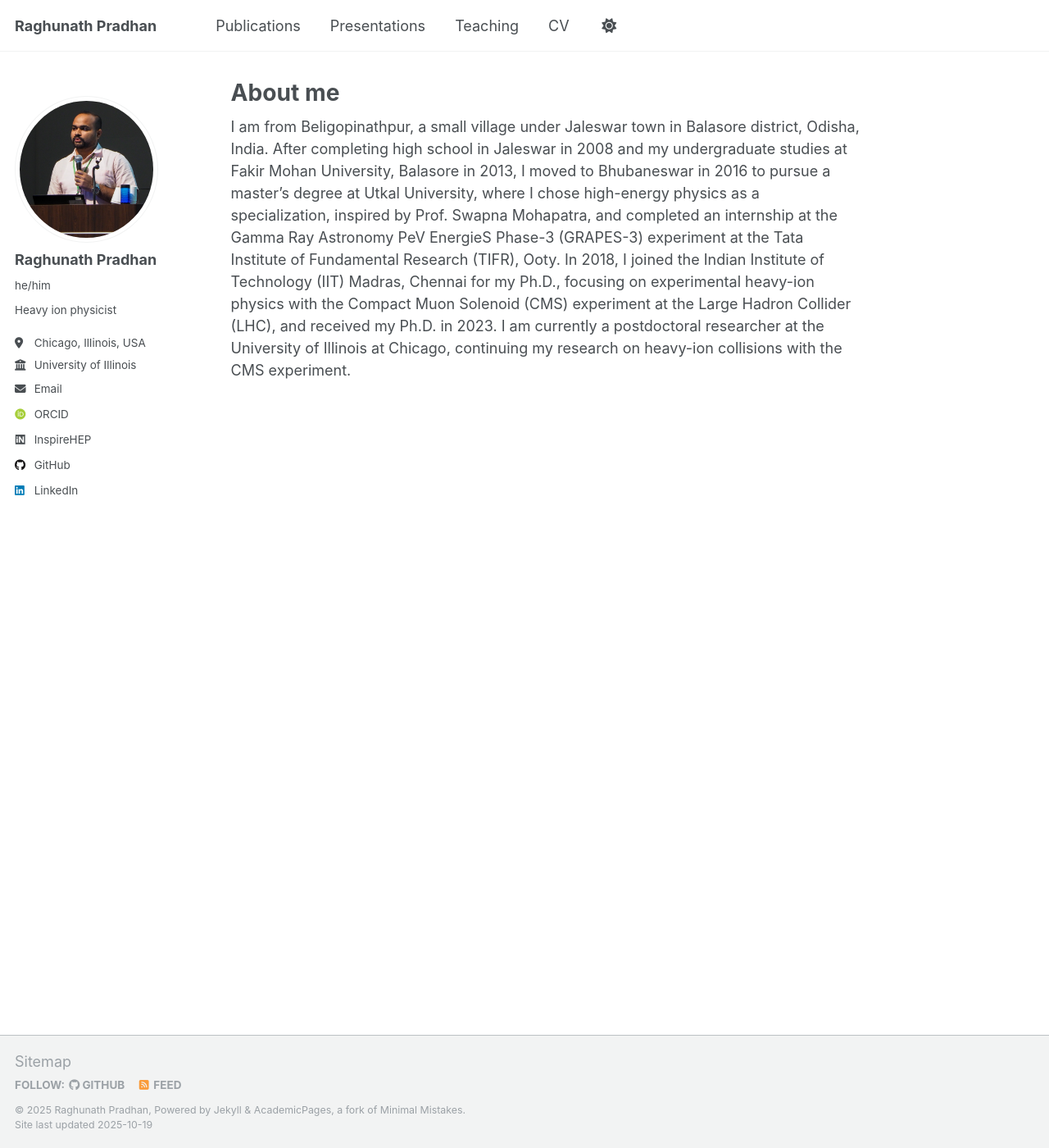
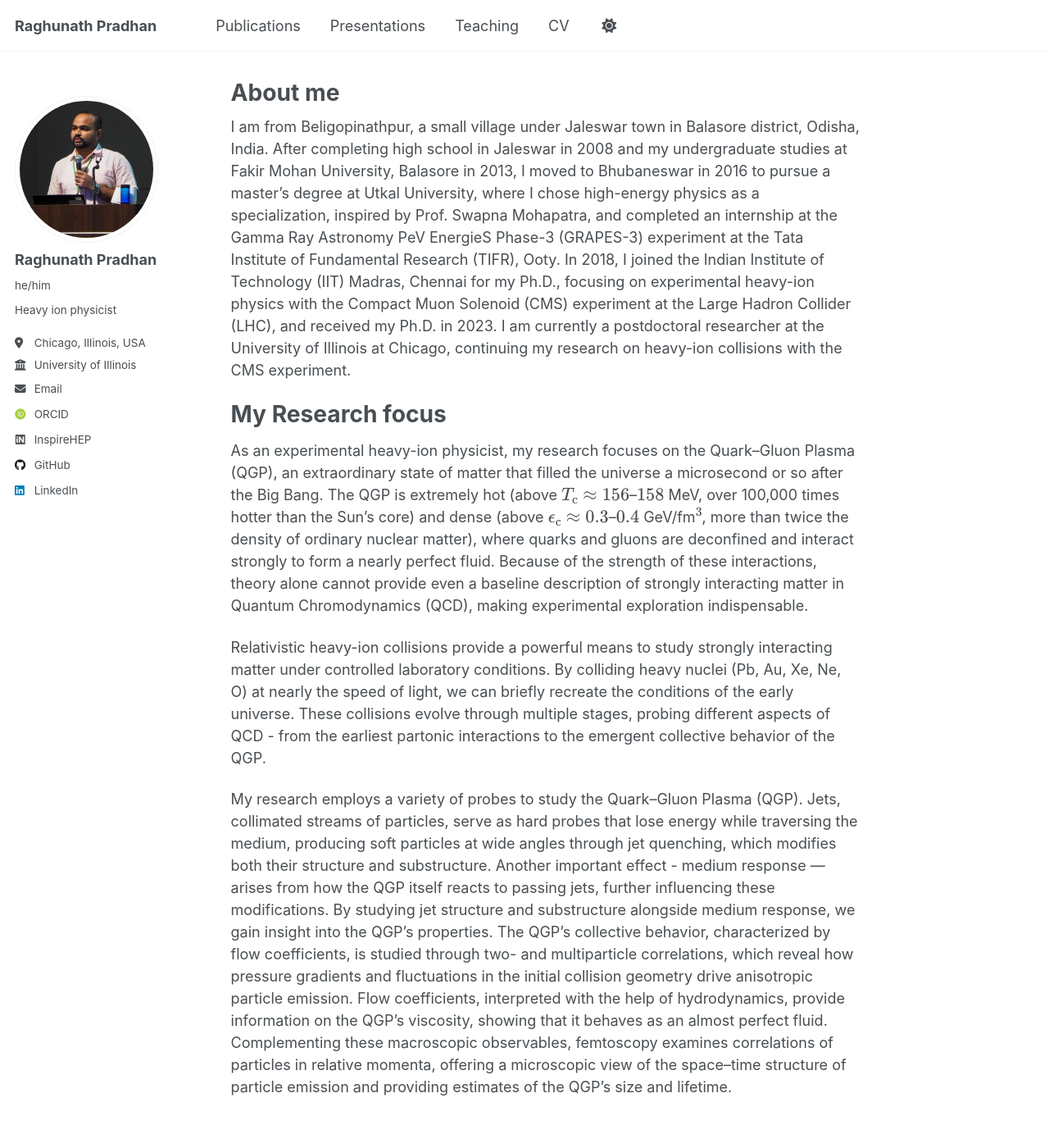
Before and after one commit to RAGHUMATAPITA/RAGHUMATAPITA.github.io, a Jekyll site: the page built from _pages/about.md, in a window 1280 px wide and 1400 px high. Shown: the whole window at 82% size. Built offline with Jekyll 4.4.1, drawn with Linux system fonts in a browser that asks for light colours; some web fonts are replaced; a script that is not in the unit is left out.

Commit message:
updateing about me

```diff
--- a/_pages/about.md
+++ b/_pages/about.md
@@ -8,3 +8,12 @@ redirect_from:
 ---
 
 I am from Beligopinathpur, a small village under Jaleswar town in Balasore district, Odisha, India. After completing high school in Jaleswar in 2008 and my undergraduate studies at Fakir Mohan University, Balasore in 2013, I moved to Bhubaneswar in 2016 to pursue a master’s degree at Utkal University, where I chose high-energy physics as a specialization, inspired by Prof. Swapna Mohapatra, and completed an internship at the Gamma Ray Astronomy PeV EnergieS Phase-3 (GRAPES-3) experiment at the Tata Institute of Fundamental Research (TIFR), Ooty. In 2018, I joined the Indian Institute of Technology (IIT) Madras, Chennai for my Ph.D., focusing on experimental heavy-ion physics with the Compact Muon Solenoid (CMS) experiment at the Large Hadron Collider (LHC), and received my Ph.D. in 2023. I am currently a postdoctoral researcher at the University of Illinois at Chicago, continuing my research on heavy-ion collisions with the CMS experiment.
+
+My Research focus
+======
+
+As an experimental heavy-ion physicist, my research focuses on the Quark–Gluon Plasma (QGP), an extraordinary state of matter that filled the universe a microsecond or so after the Big Bang. The QGP is extremely hot (above $$T_\text{c} \approx 156$$–$$158$$ MeV, over 100,000 times hotter than the Sun’s core) and dense (above $$\epsilon_\text{c} \approx 0.3$$–$$0.4$$ GeV/fm$$^{3}$$, more than twice the density of ordinary nuclear matter), where quarks and gluons are deconfined and interact strongly to form a nearly perfect fluid. Because of the strength of these interactions, theory alone cannot provide even a baseline description of strongly interacting matter in Quantum Chromodynamics (QCD), making experimental exploration indispensable.
+
+Relativistic heavy-ion collisions provide a powerful means to study strongly interacting matter under controlled laboratory conditions. By colliding heavy nuclei (Pb, Au, Xe, Ne, O) at nearly the speed of light, we can briefly recreate the conditions of the early universe. These collisions evolve through multiple stages, probing different aspects of QCD - from the earliest partonic interactions to the emergent collective behavior of the QGP.
+
+My research employs a variety of probes to study the Quark–Gluon Plasma (QGP). Jets, collimated streams of particles, serve as hard probes that lose energy while traversing the medium, producing soft particles at wide angles through jet quenching, which modifies both their structure and substructure. Another important effect - medium response — arises from how the QGP itself reacts to passing jets, further influencing these modifications. By studying jet structure and substructure alongside medium response, we gain insight into the QGP’s properties. The QGP’s collective behavior, characterized by flow coefficients, is studied through two- and multiparticle correlations, which reveal how pressure gradients and fluctuations in the initial collision geometry drive anisotropic particle emission. Flow coefficients, interpreted with the help of hydrodynamics, provide information on the QGP’s viscosity, showing that it behaves as an almost perfect fluid. Complementing these macroscopic observables, femtoscopy examines correlations of particles in relative momenta, offering a microscopic view of the space–time structure of particle emission and providing estimates of the QGP’s size and lifetime.
```
